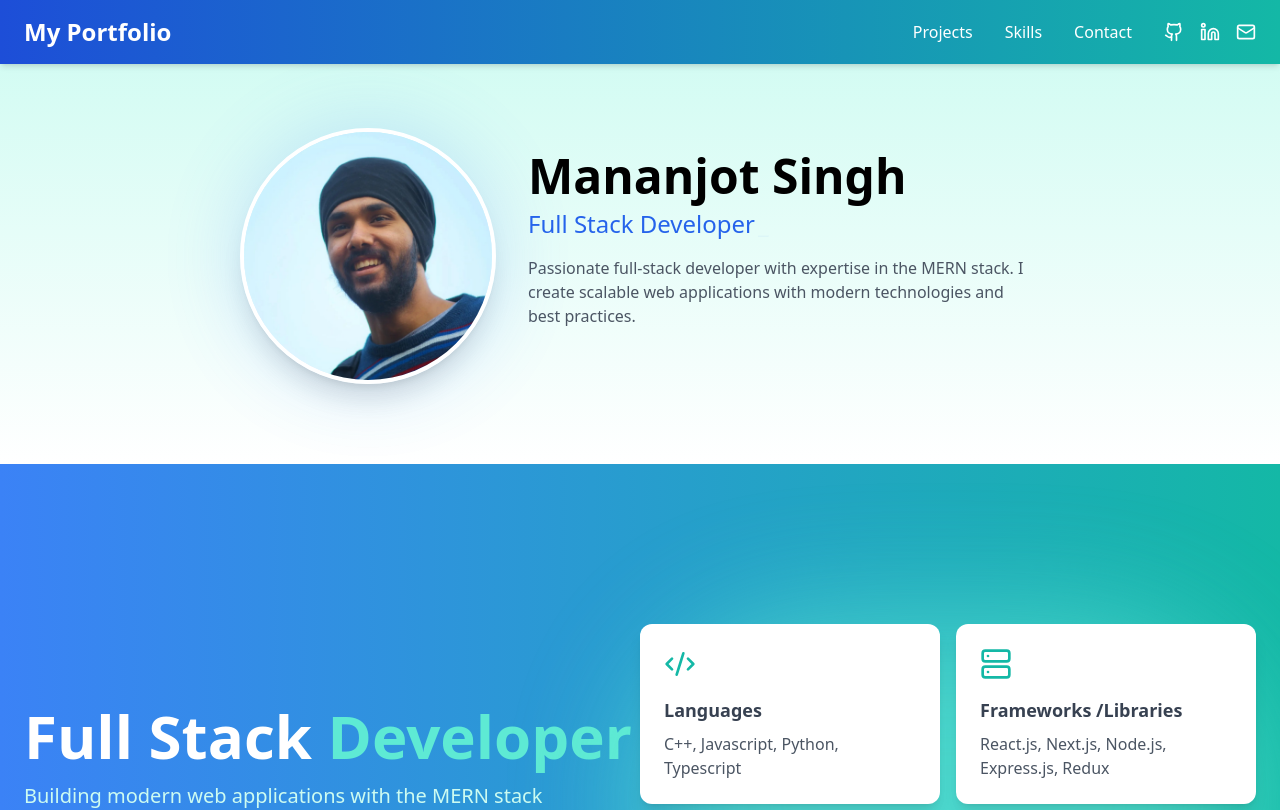
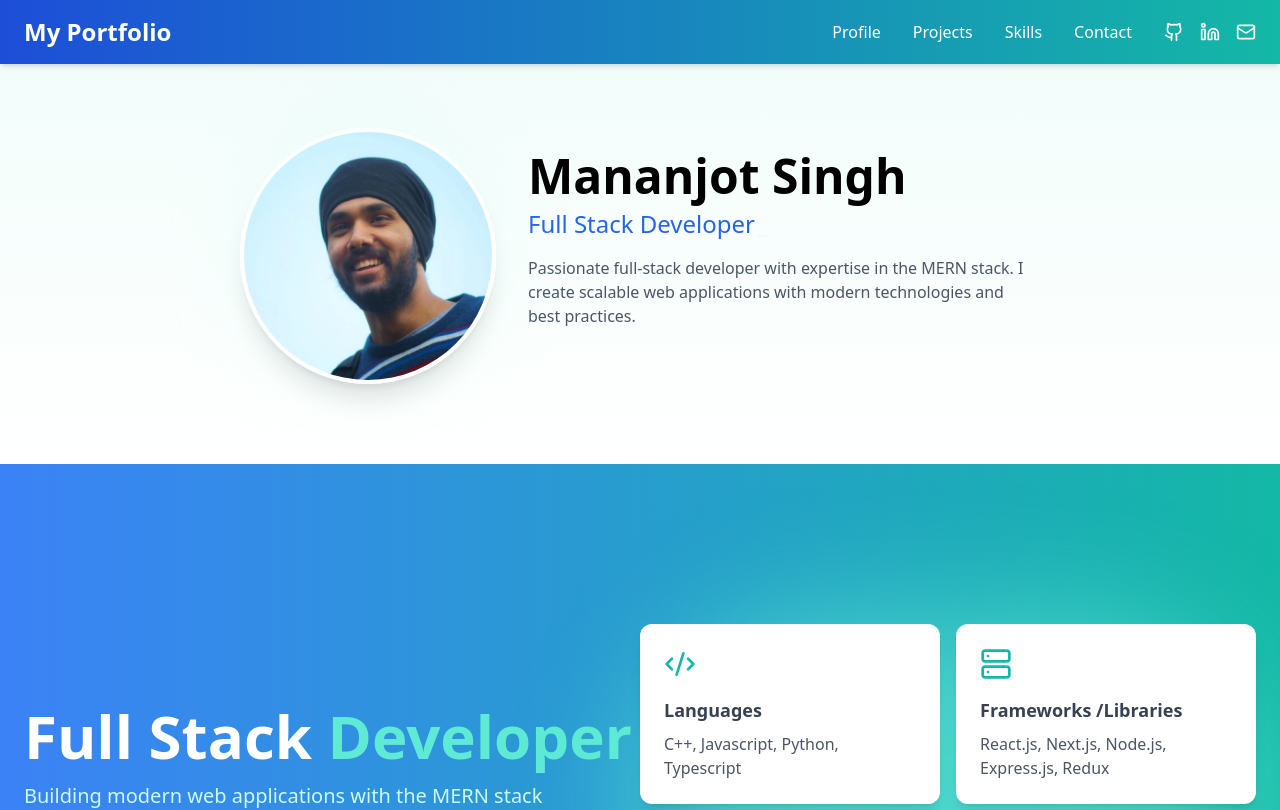
Before and after one commit to Mananjot17/Portfolio, a React (Vite) app: page / in a window 1280 px wide. Shown: the top 810 px of the page. Built offline with nearby package versions, Linux system fonts and the light colour scheme.

Commit message:
color theme

```diff
--- a/src/components/Contact.tsx
+++ b/src/components/Contact.tsx
@@ -549,7 +549,7 @@ const Contact: React.FC = () => {
 };
 
 const ContactInfo: React.FC<ContactInfoProps> = ({ icon, title, content }) => (
-  <div className="flex items-start space-x-4">
+  <div className="flex items-center space-x-4">
     <div className="text-teal-600 flex-shrink-0">{icon}</div>
     <div>
       <h4 className="text-lg font-medium text-gray-800">{title}</h4>
--- a/src/components/Header.tsx
+++ b/src/components/Header.tsx
@@ -140,9 +140,9 @@ const Header = () => {
           <motion.div
             initial={{ opacity: 0, height: 0 }}
             animate={{ opacity: 1, height: "auto" }}
-            className="md:hidden py-4"
+            className="md:hidden py-4 o"
           >
-            <div className="flex flex-col space-y-4">
+            <div className="flex flex-col space-y-4 ">
               <NavLinks />
               <div className="flex justify-center space-x-4 pt-4">
                 <SocialLinks />
@@ -157,7 +157,7 @@ const Header = () => {
 
 const NavLinks = () => (
   <>
-    {['Projects', 'Skills', 'Contact'].map((item) => (
+    {['Profile','Projects', 'Skills', 'Contact'].map((item) => (
       <motion.a
         key={item}
         href={`#${item.toLowerCase()}`}
--- a/src/components/Hero.tsx
+++ b/src/components/Hero.tsx
@@ -137,7 +137,7 @@ const Hero: React.FC = () => {
               <motion.a
                 whileHover={{ scale: 1.05 }}
                 whileTap={{ scale: 0.95 }}
-                className="border-2 border-teal-300 text-teal-300 px-8 py-3 rounded-lg hover:bg-teal-600 hover:text-white"
+                className="border-2 border-teal-300 text-teal-300 px-8 py-3 rounded-lg  hover:text-white"
                 href="#contact"
               >
                 Contact Me
--- a/src/components/Profile/ProfileImage.tsx
+++ b/src/components/Profile/ProfileImage.tsx
@@ -8,7 +8,7 @@ const ProfileImage = () => (
     transition={{ duration: 0.5 }}
     className="relative w-48 h-48 md:w-64 md:h-64"
   >
-    <div className="absolute inset-0 bg-blue-500 rounded-full blur-2xl opacity-20 animate-pulse"></div>
+    <div className="absolute inset-0 bg-teal-100 rounded-full blur-2xl opacity-20 animate-pulse"></div>
     <img
       src="images/profile.jpg"
       alt="Profile"
--- a/src/components/Profile/index.tsx
+++ b/src/components/Profile/index.tsx
@@ -15,7 +15,7 @@ import ProfileInfo from './ProfileInfo';
 // export default Profile;
 
 const Profile = () => (
-  <section className="pt-32 pb-20 bg-gradient-to-b from-teal-100 to-white">
+  <section id="profile" className="pt-32 pb-20 bg-gradient-to-b from-teal-50 to-white">
     <div className="container mx-auto px-6">
       <div className="flex flex-col md:flex-row items-center md:items-center justify-center gap-8">
         <ProfileImage />
```
